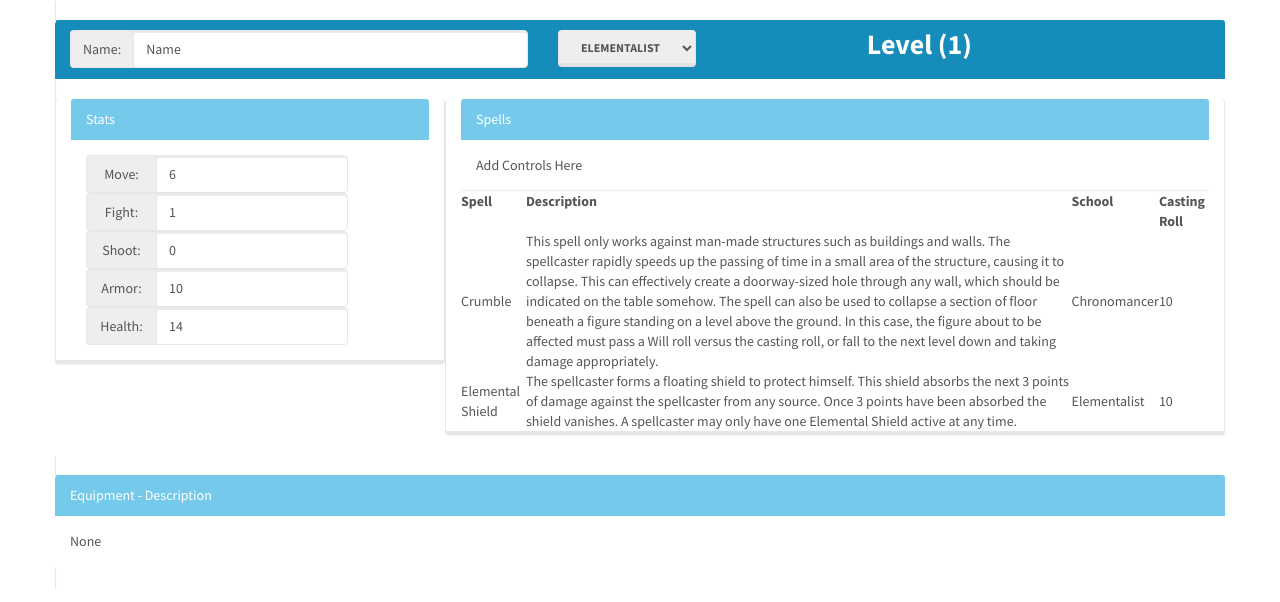
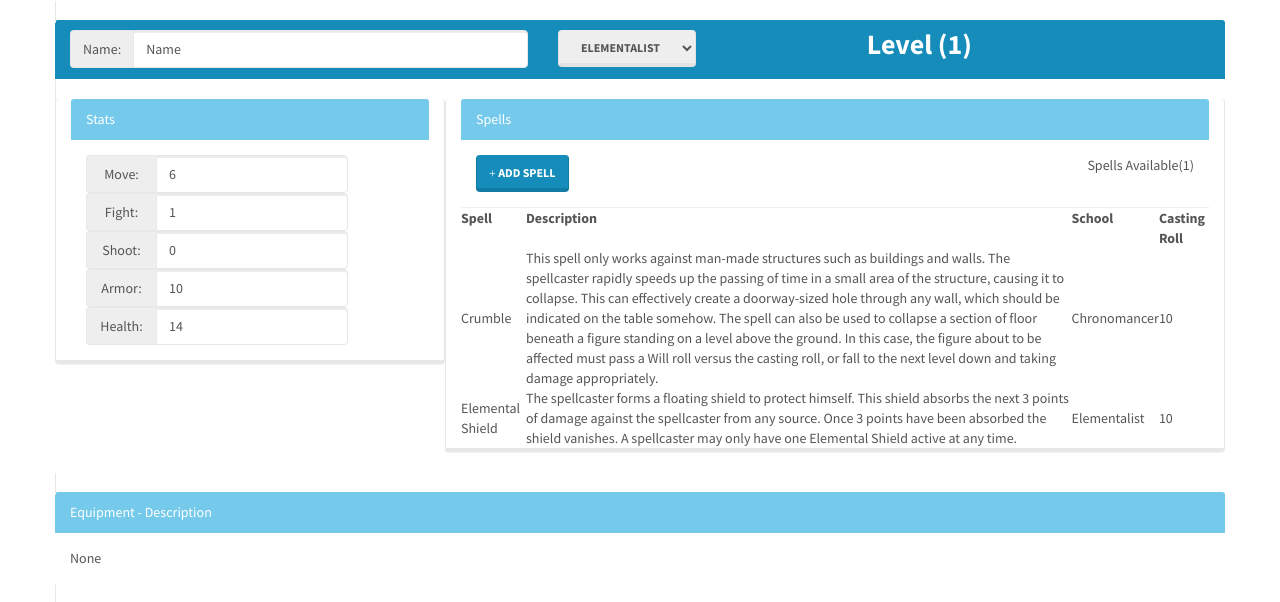
Before and after one commit to ChargerIIC/Frostgrave-WarRoster, an Angular app: page / in a window 1280 px wide. Shown: the top 602 px of the page. Built offline with nearby package versions, Linux system fonts and the light colour scheme; a web font is replaced by a local one.

Commit message:
Addition of Spell Button
Adding button to trigger add spell workflow

```diff
--- a/src/app/wizard-spells-panel/wizard-spells-panel.component.html
+++ b/src/app/wizard-spells-panel/wizard-spells-panel.component.html
@@ -1,5 +1,5 @@
 <div class="panel-heading">Spells</div>
-<div class="panel-body">Add Controls Here</div>
+<div class="panel-body"><button class="btn btn-primary"><span class="glyphicon glyphicon-plus"></span> Add Spell</button> <span class="pull-right">Spells Available(1)</span></div>
   <table class="table table-hover table-bordered">
     <th>Spell</th><th>Description</th><th>School</th><th>Casting Roll</th>
     <tr *ngFor="let spell of userMage.spells"><td>{{spell.name}}</td><td>{{spell.description}}</td><td>{{spell.school}}</td><td>{{spell.castingNumber}}</td></tr>
```
